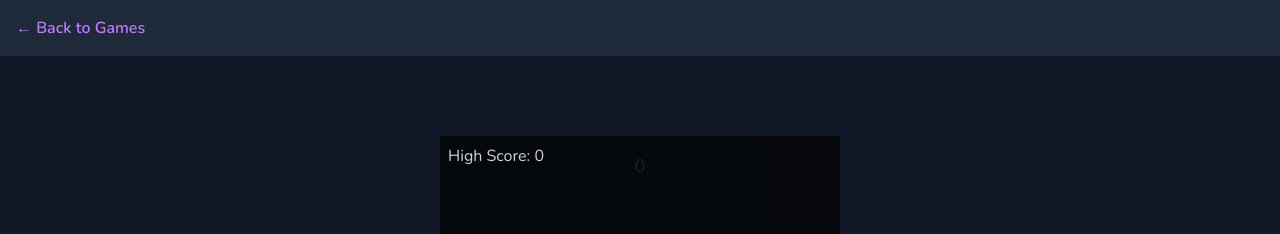
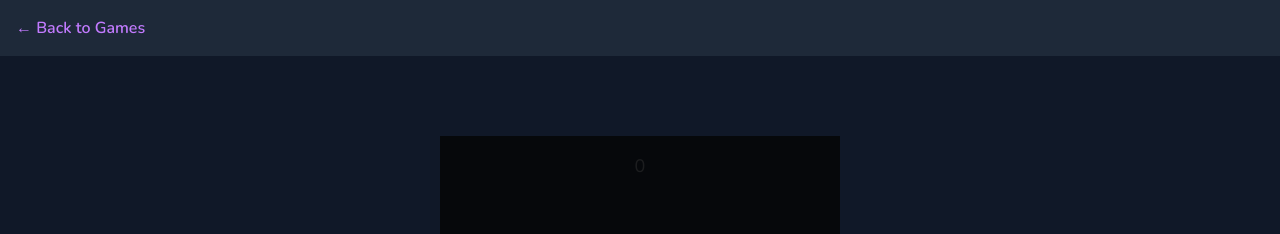
Before and after one commit to zaamold/zaamold-website, a Next.js app: page /games/snake in a window 1280 px wide. Shown: the top 234 px of the page. Built offline with nearby package versions, Linux system fonts and the light colour scheme.

Commit message:
Don't show high score until it's greater than 0

```diff
--- a/src/app/games/(playable)/snake/page.js
+++ b/src/app/games/(playable)/snake/page.js
@@ -339,6 +339,7 @@ export default function SnakeGame() {
         ].includes(gameState) && (
           <div className="absolute z-40 inset-0 bg-black opacity-80 flex flex-col items-center justify-center space-y-4">
             <div className="absolute top-2 left-2">
+              {highScore > 0 && (
                 <p>
                   High Score:{" "}
                   <span
@@ -349,6 +350,7 @@ export default function SnakeGame() {
                     {highScore}
                   </span>
                 </p>
+              )}
 
               {isNewHighScore && (
                 <span className="absolute -bottom-4 -right-8 text-sm text-yellow-400 font-bold flex space-x-[1px]">
```
Lines whose indentation alone changed are shown as unchanged.
